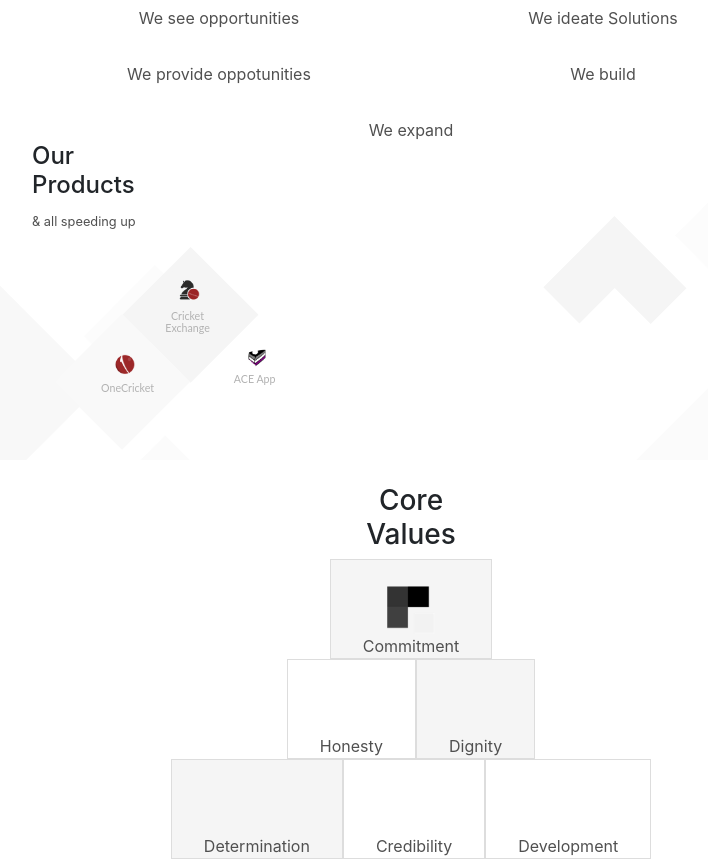
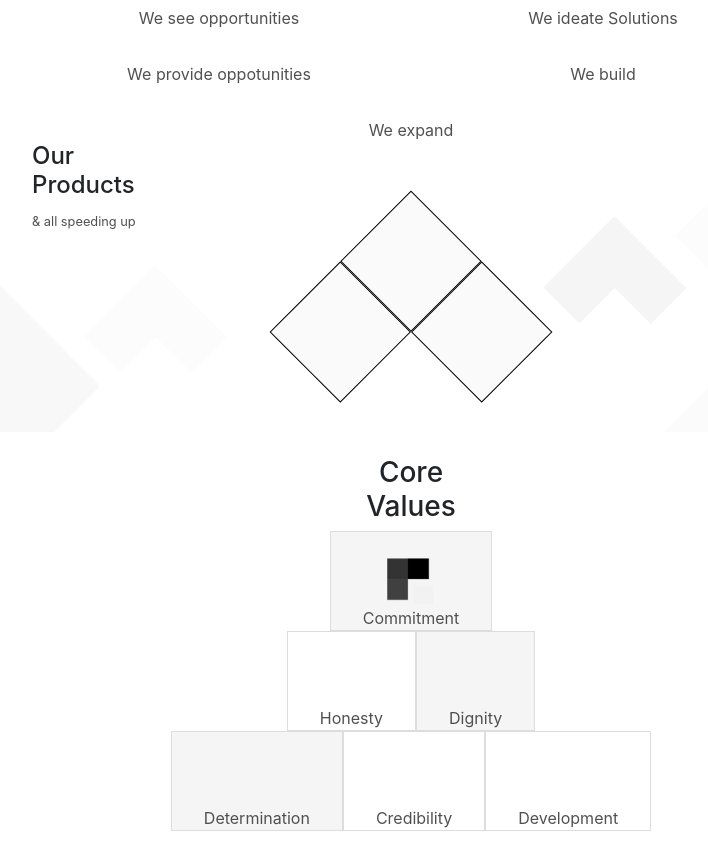
Before and after one commit to priyanshunayan/PARTH, a React (Create React App) app in the folder parth-web/: page / in a window 1280 px wide. Shown: the part 1660-2520 px from the top of the page, without its empty margins (229-937 px from the left). Built offline with nearby package versions, Linux system fonts and the light colour scheme.

Commit message:
our work boxes ready

```diff
--- a/parth-web/src/components/products/products.js
+++ b/parth-web/src/components/products/products.js
@@ -24,8 +24,16 @@ export class Products extends Component {
                     </Row>
                     <Row>
                         <Col className={styles.center} >
-                        <div>
-                        <img src={image} className={styles.image}></img>
+                        <div className={styles.rotate}>
+                        <div className={styles.center}>
+                                <div className={styles.product1}>
+                                </div>
+                                <div className={styles.product1}>
+                                </div>
+                            </div>
+                            <div className={styles.product1}>
+                            </div>
+
                         </div>
                         </Col>
                     </Row>
--- a/parth-web/src/components/products/products.module.css
+++ b/parth-web/src/components/products/products.module.css
@@ -11,43 +11,18 @@
   width: 100px;
   height: 100px;
   border: 1px solid black;
-  transform: rotate(45deg);
   background: #fafafa;
 }
 
 .product1name {
-  transform: rotate(-45deg)
+  transform: rotate(-45deg);
 }
 
-.product2 {
-  width: 100px;
-  height: 100px;
-  border: 1px solid black;
+.rotate {
   transform: rotate(45deg);
-  background: #fafafa;
-  margin-left: -206px;
-  margin-top: -34px;
-  margin-right: -73px;
 }
 
-.product2name {
-  transform: rotate(-45deg)
-}
 
-.product3 {
-  width: 100px;
-  height: 100px;
-  border: 1px solid black;
-  transform: rotate(45deg);
-  background: #fafafa;
-  margin-left: -206px;
-  margin-top: -34px;
-  margin-right: -73px;
-}
-
-.product3name {
-  transform: rotate(-45deg)
-}
 
 .center {
   display: flex;
```
